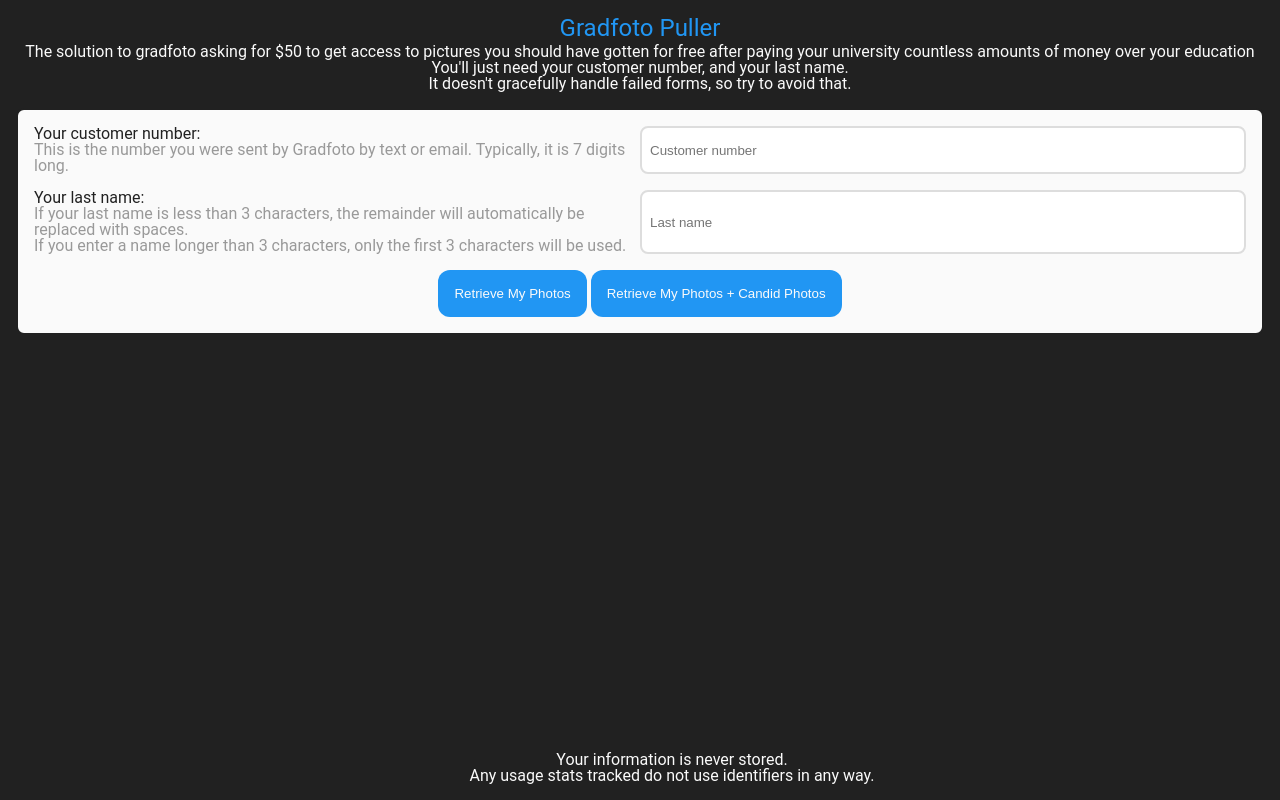
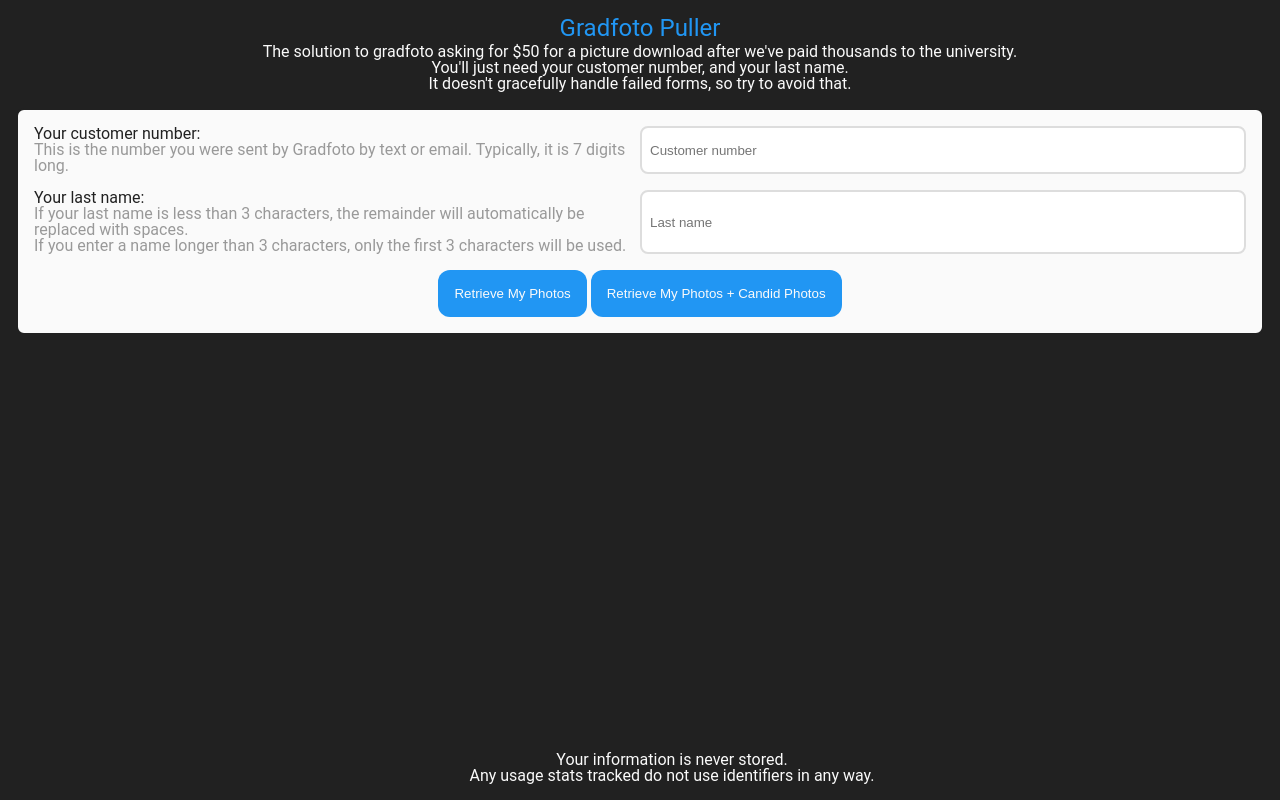
Before and after one commit to ArcticZeroo/gradfoto, a website built with webpack: page client/static/index.html in a window 1280 px wide. Built offline with nearby package versions, Linux system fonts and the light colour scheme.

Commit message:
Update tagline

```diff
--- a/client/static/index.html
+++ b/client/static/index.html
@@ -12,8 +12,7 @@
         Gradfoto Puller
     </div>
     <div class="subtitle">
-        The solution to gradfoto asking for $50 to get access to pictures you should have gotten for free after paying
-        your university countless amounts of money over your education
+        The solution to gradfoto asking for $50 for a picture download after we've paid thousands to the university.
         <br/>
         You'll just need your customer number, and your last name.
         <br/>
```
